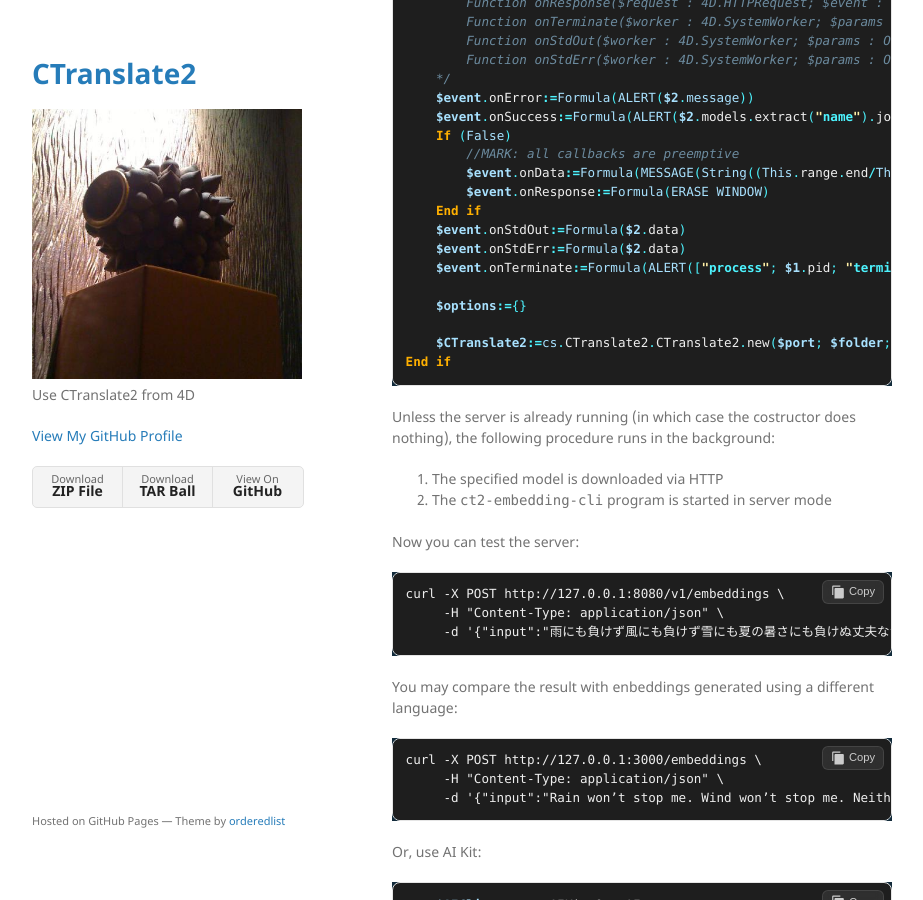
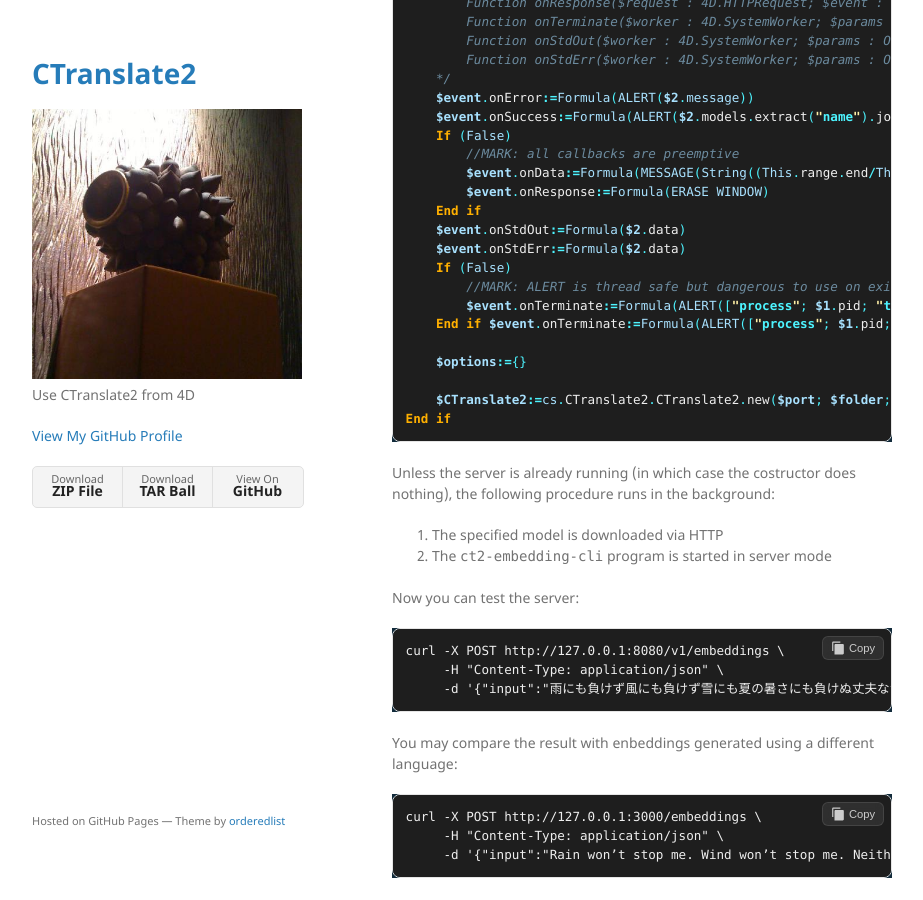
Before and after one commit to miyako/CTranslate2, a Jekyll site: the page built from index.md, in a window 1280 px wide and 900 px high, scrolled down 927 px. Shown: the whole window, without its empty margins (178-1101 px from the left). Built offline with Jekyll 4.4.1, drawn with Linux system fonts in a browser that asks for light colours.

Commit message:
terminate

```diff
--- a/index.md
+++ b/index.md
@@ -53,7 +53,10 @@ Else
     End if
     $event.onStdOut:=Formula($2.data)
     $event.onStdErr:=Formula($2.data)
-    $event.onTerminate:=Formula(ALERT(["process"; $1.pid; "terminated!"].join(" ")))
+    If (False)
+        //MARK: ALERT is thread safe but dangerous to use on exit...
+        $event.onTerminate:=Formula(ALERT(["process"; $1.pid; "terminated!"].join(" ")))
+    End if $event.onTerminate:=Formula(ALERT(["process"; $1.pid; "terminated!"].join(" ")))
 
     $options:={}
 
```
Also changed, not shown: 1 other file.
